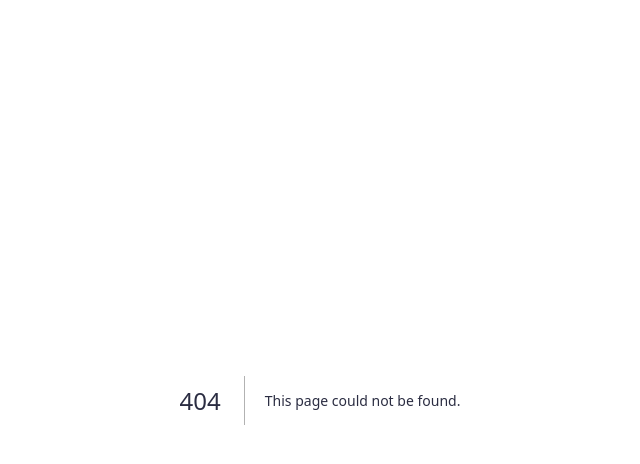
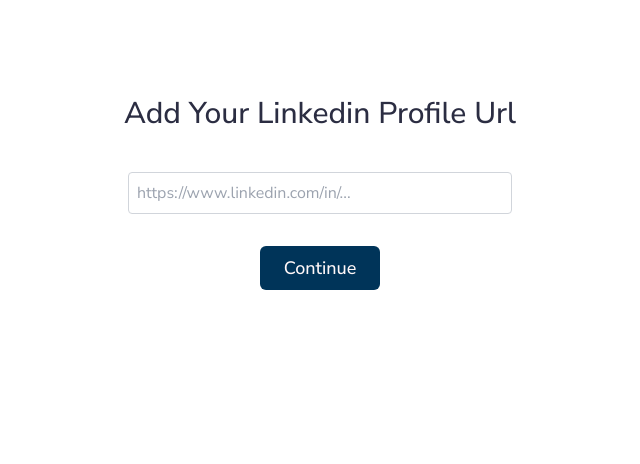
Before and after one commit to raiadi2008/linkzyp-archive-1, a Next.js app: page /app/add-linkedin in a window 1280 px wide. Before the commit this address had no page. Shown: the top 464 px of the page, without its empty margins (320-960 px from the left). Built offline with nearby package versions, Linux system fonts and the light colour scheme.

Commit message:
ui for adding linkedin

```diff
--- /dev/null
+++ b/app/app/add-linkedin/page.tsx
@@ -0,0 +1,19 @@
+export default function Page() {
+  return (
+    <main className='linkedin-url-page'>
+      <div className='max-w-website mx-auto flex flex-col items-center py-24'>
+        <h1 className='text-3xl font-medium capitalize mb-10'>
+          Add your linkedin profile url
+        </h1>
+        <input
+          type='text'
+          className='p-2 border border-gray-300 rounded w-96 mb-8'
+          placeholder='https://www.linkedin.com/in/...'
+        />
+        <button className='bg-primary text-neutral-white text-lg font-medium px-6 py-2 rounded-md'>
+          Continue
+        </button>
+      </div>
+    </main>
+  )
+}
```
Also changed, not shown: 1 other file (tests, documents, lock files or other folders).
